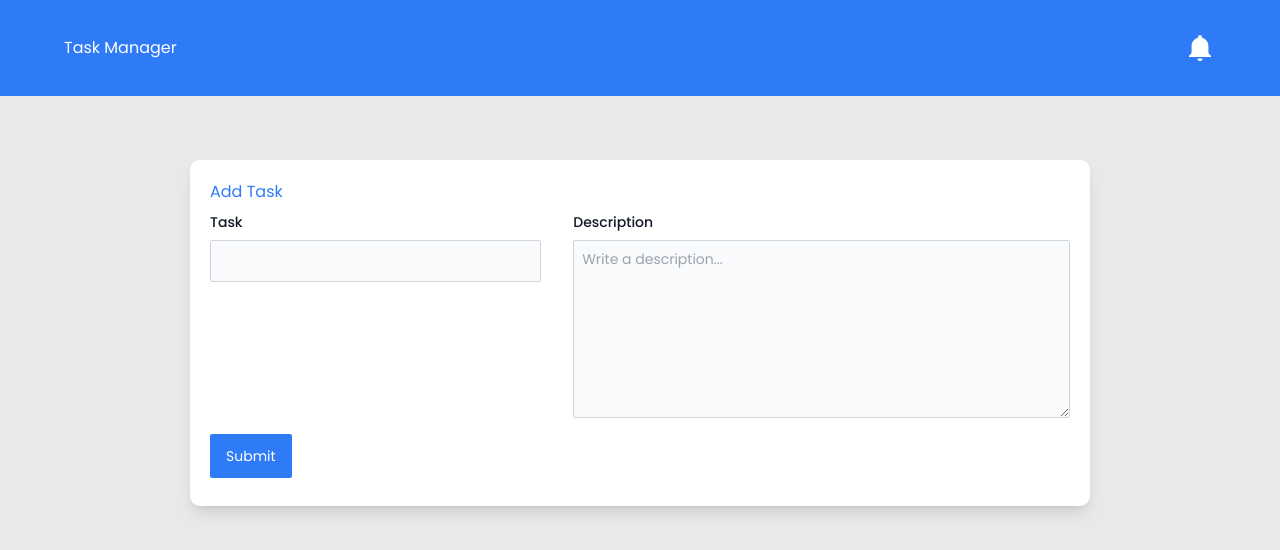
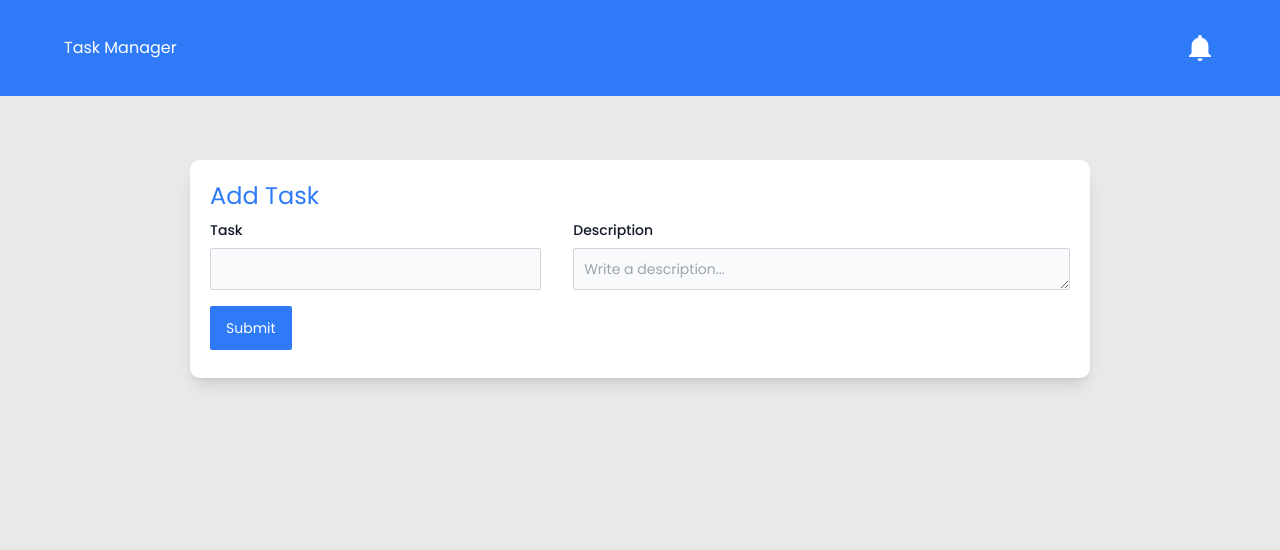
Before and after one commit to MainaMary/Task-manager, a React (Vite) app: page / in a window 1280 px wide. Shown: the top 550 px of the page. Built offline with nearby package versions, Linux system fonts and the light colour scheme.

Commit message:
define text area prop types

```diff
--- a/src/components/CustomTextArea.tsx
+++ b/src/components/CustomTextArea.tsx
@@ -1,8 +1,8 @@
 import { TextAreaProps } from "../model/types"
 
-const CustomTextArea = ({name, placeholder, value, onChange}:TextAreaProps) => {
+const CustomTextArea = ({name, placeholder, value, onChange, row}:TextAreaProps) => {
   return (
-    <textarea name={name} onChange={onChange}  value={value} id="editor" rows={8} className=" bg-gray-50 border border-gray-300 text-gray-900  rounded-sm block w-full text-sm  dark:text-white dark:placeholder-gray-400 focus:ring-blue-500 focus:border-blue-500  p-2" placeholder={placeholder} ></textarea>
+    <textarea name={name} onChange={onChange}  value={value} id="editor" rows={row} className=" bg-gray-50 border border-gray-300 text-gray-900  rounded-sm block w-full text-sm  dark:text-white dark:placeholder-gray-400 focus:ring-blue-500 focus:border-blue-500  p-2.5" placeholder={placeholder} ></textarea>
   )
 }
 
--- a/src/components/Title.tsx
+++ b/src/components/Title.tsx
@@ -4,7 +4,7 @@ interface Props{
 
 const Title = ({title}:Props) => {
   return (
-    <p className='text-primary-color text-md '>{title}</p>
+    <p className='text-primary-color text-2xl '>{title}</p>
   )
 }
 
```
